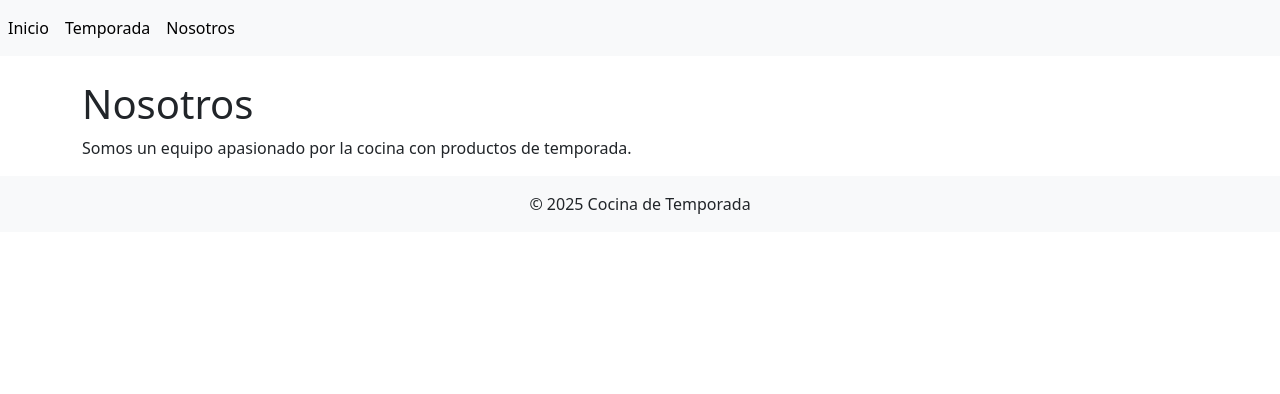
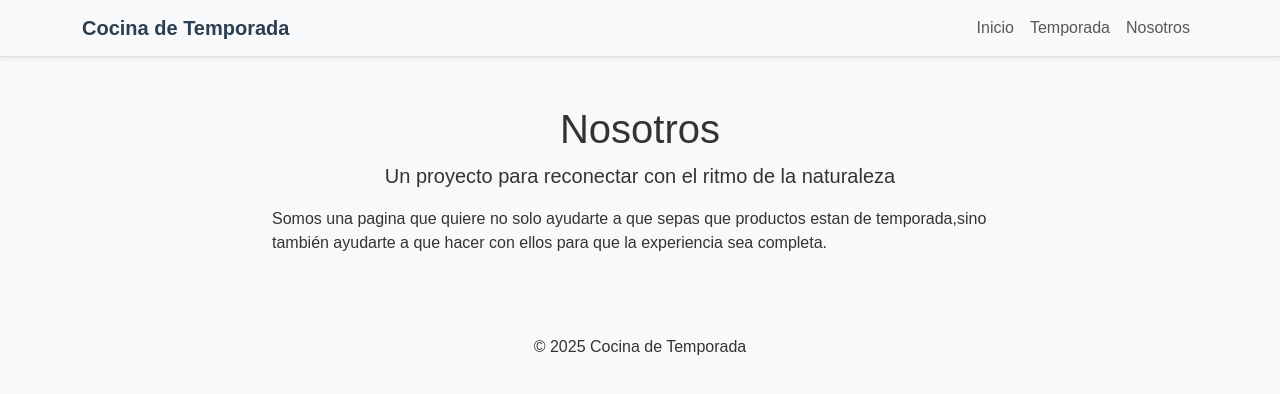
Before and after one commit to dariorodr/tercer-proyecto, a Django app: page /nosotros/ in a window 1280 px wide. Shown: the top 394 px of the page. Run offline with Django 5.2, Linux system fonts and the light colour scheme.

Commit message:
avanzando con el proyecto

```diff
--- a/proyecto/libreria/templates/base.html
+++ b/proyecto/libreria/templates/base.html
@@ -1,62 +1,40 @@
 {% load static %}
-<!doctype html>
-<html lang="en">
+<!DOCTYPE html>
+<html lang="es">
 <head>
+    <meta charset="UTF-8">
+    <meta name="viewport" content="width=device-width, initial-scale=1, shrink-to-fit=no">
     <title>{% block titulo %}Cocina de Temporada{% endblock %}</title>
-        <!-- Required meta tags -->
-        <meta charset="utf-8" />
-        <meta name="viewport" content="width=device-width, initial-scale=1, shrink-to-fit=no" />
-
-        <!-- Bootstrap CSS v5.2.1 -->
-        <link
-            href="https://cdn.jsdelivr.net/npm/bootstrap@5.3.2/dist/css/bootstrap.min.css"
-            rel="stylesheet"
-            integrity="sha384-T3c6CoIi6uLrA9TneNEoa7RxnatzjcDSCmG1MXxSR1GAsXEV/Dwwykc2MPK8M2HN"
-            crossorigin="anonymous"
-        />
-        <!-- Nota: Eliminé la segunda carga de Bootstrap 4.5.2 porque no es necesaria -->
+    <link href="https://cdn.jsdelivr.net/npm/bootstrap@5.3.2/dist/css/bootstrap.min.css" rel="stylesheet" integrity="sha384-T3c6CoIi6uLrA9TneNEoa7RxnatzjcDSCmG1MXxSR1GAsXEV/Dwwykc2MPK8M2HN" crossorigin="anonymous">
     <link rel="stylesheet" href="{% static 'css/estilos.css' %}">
 </head>
 <body>
-        <nav class="navbar navbar-expand navbar-light bg-light">
-            <div class="nav navbar-nav">
-                <a class="nav-item nav-link active" href="{% url 'inicio' %}">Inicio</a>
-                <a class="nav-item nav-link active" href="{% url 'productos_temporada' %}">Temporada</a>
-                <a class="nav-item nav-link active" href="{% url 'nosotros' %}">Nosotros</a>
+    <nav class="navbar navbar-expand-lg navbar-light bg-light shadow-sm">
+        <div class="container">
+            <a class="navbar-brand" href="{% url 'inicio' %}">Cocina de Temporada</a>
+            <button class="navbar-toggler" type="button" data-bs-toggle="collapse" data-bs-target="#navbarNav" aria-controls="navbarNav" aria-expanded="false" aria-label="Toggle navigation">
+                <span class="navbar-toggler-icon"></span>
+            </button>
+            <div class="collapse navbar-collapse" id="navbarNav">
+                <ul class="navbar-nav ms-auto">
+                    <li class="nav-item"><a class="nav-link" href="{% url 'inicio' %}">Inicio</a></li>
+                    <li class="nav-item"><a class="nav-link" href="{% url 'productos_temporada' %}">Temporada</a></li>
+                    <li class="nav-item"><a class="nav-link" href="{% url 'nosotros' %}">Nosotros</a></li>
+                </ul>
+            </div>
         </div>
     </nav>
 
-        <div class="container">
-            <div class="row">
-                <div class="col-12">
-                    <br/>
+    <div class="container my-4">
         {% block contenido %}{% endblock %}
     </div>
-            </div>
-        </div>
 
-        <header>
-            <!-- place navbar here (ya está arriba, este header está vacío) -->
-        </header>
-        <main></main>
-        <footer>
-            <!-- Puedes agregar un pie de página aquí si querés -->
-            <div class="text-center p-3 bg-light">
-                &copy; 2025 Cocina de Temporada
-            </div>
+    <footer class="bg-light text-center py-3 mt-5">
+        <p class="mb-0">© 2025 Cocina de Temporada </p>
     </footer>
 
-        <!-- Bootstrap JavaScript Libraries -->
-        <script
-            src="https://cdn.jsdelivr.net/npm/@popperjs/core@2.11.8/dist/umd/popper.min.js"
-            integrity="sha384-I7E8VVD/ismYTF4hNIPjVp/Zjvgyol6VFvRkX/vR+Vc4jQkC+hVqc2pM8ODewa9r"
-            crossorigin="anonymous"
-        ></script>
-        <script
-            src="https://cdn.jsdelivr.net/npm/bootstrap@5.3.2/dist/js/bootstrap.min.js"
-            integrity="sha384-BBtl+eGJRgqQAUMxJ7pMwbEyER4l1g+O15P+16Ep7Q9Q+zqX6gSbd85u4mG4QzX+"
-            crossorigin="anonymous"
-        ></script>
+    <script src="https://cdn.jsdelivr.net/npm/@popperjs/core@2.11.8/dist/umd/popper.min.js" integrity="sha384-I7E8VVD/ismYTF4hNIPjVp/Zjvgyol6VFvRkX/vR+Vc4jQkC+hVqc2pM8ODewa9r" crossorigin="anonymous"></script>
+    <script src="https://cdn.jsdelivr.net/npm/bootstrap@5.3.2/dist/js/bootstrap.min.js" integrity="sha384-BBtl+eGJRgqQAUMxJ7pMwbEyER4l1g+O15P+16Ep7Q9Q+zqX6gSbd85u4mG4QzX+" crossorigin="anonymous"></script>
     <script src="{% static 'js/scripts.js' %}"></script>
 </body>
 </html>
--- a/proyecto/libreria/templates/paginas/nosotros.html
+++ b/proyecto/libreria/templates/paginas/nosotros.html
@@ -1,6 +1,13 @@
 {% extends "base.html" %}
-{% block titulo %} Nosotros - Cocina de Temporada {% endblock %}
+{% block titulo %}Nosotros - Cocina de Temporada{% endblock %}
 {% block contenido %}
-<h1>Nosotros</h1>
-<p>Somos un equipo apasionado por la cocina con productos de temporada.</p>
+<div class="my-5">
+    <h1 class="text-center">Nosotros</h1>
+    <p class="lead text-center">Un proyecto para reconectar con el ritmo de la naturaleza</p>
+    <div class="row justify-content-center">
+        <div class="col-md-8">
+            <p>Somos una pagina que quiere no solo ayudarte a que sepas que productos estan de temporada,sino también ayudarte a que hacer con ellos para que la experiencia sea completa.</p>
+        </div>
+    </div>
+</div>
 {% endblock %}
--- a/proyecto/libreria/views.py
+++ b/proyecto/libreria/views.py
@@ -3,14 +3,34 @@
 from .forms import ProductoTemporadaForm, RecetaForm
 from datetime import datetime
 
+# Diccionario para traducir meses
+MESES_EN_ESPANOL = {
+    'January': 'Enero',
+    'February': 'Febrero',
+    'March': 'Marzo',
+    'April': 'Abril',
+    'May': 'Mayo',
+    'June': 'Junio',
+    'July': 'Julio',
+    'August': 'Agosto',
+    'September': 'Septiembre',
+    'October': 'Octubre',
+    'November': 'Noviembre',
+    'December': 'Diciembre',
+}
+
 def inicio(request):
-    return render(request, 'paginas/inicio.html')
+    mes_actual_ingles = datetime.now().strftime('%B')
+    mes_actual = MESES_EN_ESPANOL[mes_actual_ingles]
+    productos = ProductoTemporada.objects.filter(meses_temporada__contains=mes_actual)
+    return render(request, 'paginas/inicio.html', {'productos': productos, 'mes': mes_actual})
 
 def nosotros(request):
     return render(request, 'paginas/nosotros.html')
 
 def productos_temporada(request):
-    mes_actual = datetime.now().strftime('%B').capitalize()
+    mes_actual_ingles = datetime.now().strftime('%B')
+    mes_actual = MESES_EN_ESPANOL[mes_actual_ingles]
     productos = ProductoTemporada.objects.filter(meses_temporada__contains=mes_actual)
     return render(request, 'productos/index.html', {'productos': productos, 'mes': mes_actual})
 
--- a/proyecto/static/css/estilos.css
+++ b/proyecto/static/css/estilos.css
@@ -0,0 +1,29 @@
+body {
+    font-family: 'Arial', sans-serif;
+    background-color: #f8f9fa;
+    color: #333;
+}
+
+.navbar {
+    border-bottom: 1px solid #e0e0e0;
+}
+
+.navbar-brand {
+    font-weight: bold;
+    color: #2c3e50;
+}
+
+.list-group-item {
+    border: none;
+    border-bottom: 1px solid #e0e0e0;
+}
+
+.btn-outline-primary {
+    border-color: #28a745;
+    color: #28a745;
+}
+
+.btn-outline-primary:hover {
+    background-color: #28a745;
+    color: white;
+}
```
Also changed, not shown: proyecto/libreria/templates/paginas/inicio.html (+29 -8 lines), proyecto/libreria/templates/productos/index.html (+17 -9 lines). Lines whose indentation alone changed are shown as unchanged.
